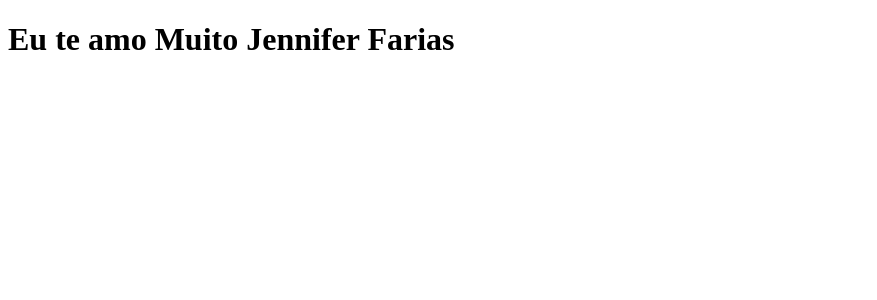
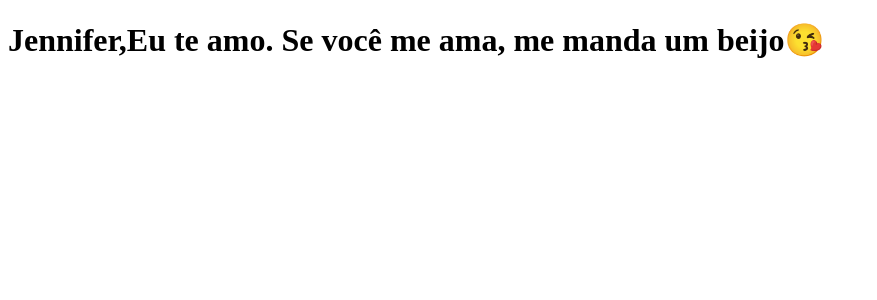
Before and after one commit to gustavot268/clone-tabnews, a Next.js app: page / in a window 1280 px wide. Shown: the top 300 px of the page, without its empty margins (0-877 px from the left). Built offline with nearby package versions, Linux system fonts and the light colour scheme.

Commit message:
adiciona uma alteração na pasta learning e em .gitignore

```diff
--- a/pages/index.js
+++ b/pages/index.js
@@ -1,5 +1,5 @@
 function Home () {
-    return <h1>Eu te amo Muito Jennifer Farias</h1>
+    return <h1>Jennifer,Eu te amo. Se você me ama, me manda um beijo😘</h1>
 }
 
 export default Home;
```
Also changed, not shown: learning/nota.txt, 2 other files (tests, documents, lock files or other folders).
